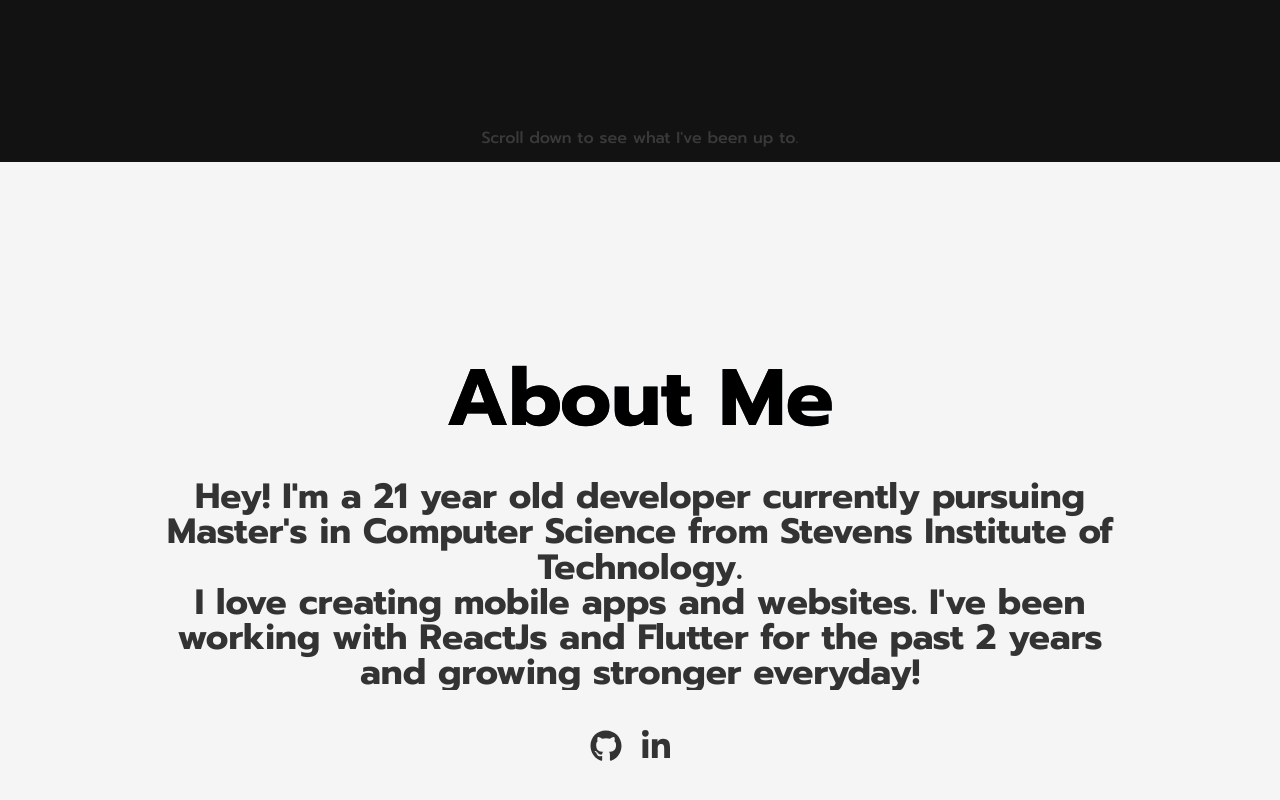
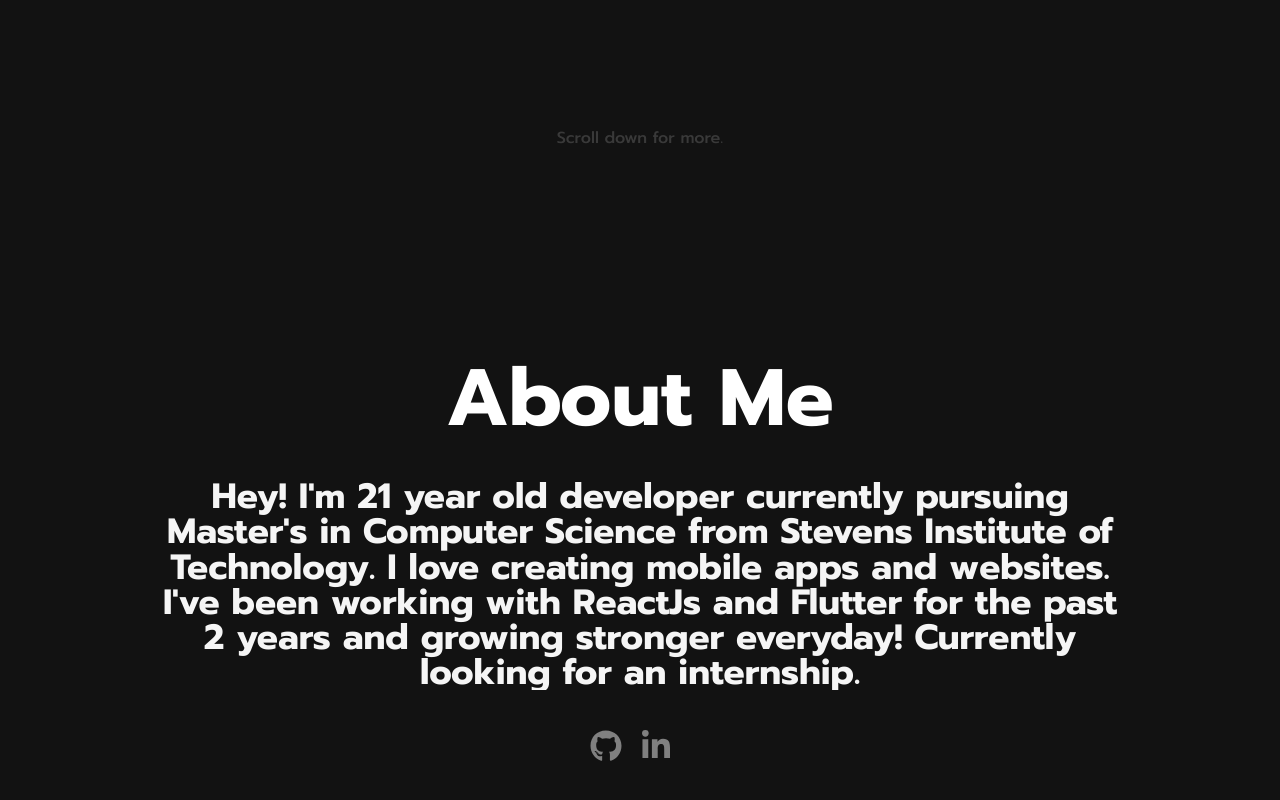
Before and after one commit to tejasraibagi26/traibagi, a React (Create React App) app: page / in a window 1280 px wide. Shown: the part 638-1438 px from the top of the page. Built offline with nearby package versions, Linux system fonts and the light colour scheme.

Commit message:
Changed background for about section

```diff
--- a/src/CSS/about.css
+++ b/src/CSS/about.css
@@ -6,7 +6,7 @@
   justify-content: center;
   align-items: center;
   overflow-x: hidden;
-  background-color: whitesmoke;
+  background-color: #121212;
 }
 
 #about .container .title {
@@ -14,7 +14,8 @@
   font-size: 5rem;
   font-weight: bold;
   line-height: 1.0062em;
-  background: -webkit-linear-gradient(
+  color: white;
+  /* background: -webkit-linear-gradient(
     to right,
     #16222a 0%,
     #3a6073 51%,
@@ -31,7 +32,7 @@
   background-clip: text;
   background-size: 300%;
   -webkit-background-clip: text;
-  -moz-background-clip: text;
+  -moz-background-clip: text; */
   margin: 40px;
   display: flex;
 }
@@ -42,9 +43,30 @@
   font-size: 2.2em;
   text-align: center;
   font-weight: bold;
-  color: #333;
+  color: whitesmoke;
   line-height: 1;
   overflow: hidden;
+}
+
+#about .container .mail {
+  margin-top: 40px;
+  text-decoration: none;
+  list-style: none;
+  padding: 10px;
+  background-color: #444;
+  border-radius: 9px;
+}
+
+#about .container .mail a {
+  color: whitesmoke;
+  font-size: 1em;
+  text-decoration: none;
+  transition: 0.3s;
+}
+
+#about .container .mail:hover {
+  background-color: #f1f1f1;
+  transform: scale(1.2);
 }
 
 #about .container .links {
@@ -56,14 +78,14 @@
 
 #about .container .links a {
   padding-right: 20px;
-  color: #333;
+  color: gray;
   transition: 100ms;
 }
 
 #about .container .links a:hover {
   transform-origin: center;
   transform: scale(1.2);
-  color: #12c2e9;
+  color: white;
 }
 
 .anim {
@@ -132,6 +154,17 @@
   }
 }
 
+@keyframes moveUp {
+  from {
+    background-color: blue;
+    height: 0px;
+  }
+  to {
+    background-color: blue;
+    height: 100%;
+  }
+}
+
 @media screen and (max-width: 800px) {
   #about .container .title {
     width: 90%;
--- a/src/Components/Landing.js
+++ b/src/Components/Landing.js
@@ -8,9 +8,7 @@ export default function Landing() {
         <h1 className="landing__title anim">
           Hey there, <br></br>I'm Tejas Raibagi and welcome to my portfolio.
         </h1>
-        <p className="landing__subtitle sub-anim">
-          Scroll down to see what I've been up to.
-        </p>
+        <p className="landing__subtitle sub-anim">Scroll down for more.</p>
       </div>
     </section>
   );
--- a/src/Components/about.js
+++ b/src/Components/about.js
@@ -64,11 +64,15 @@ export default function About() {
       <div className="container">
         <div className="title">About Me</div>
         <div className="about-me">
-          Hey! I'm a 21 year old developer currently pursuing Master's in
-          Computer Science from Stevens Institute of Technology. <br />I love
-          creating mobile apps and websites. I've been working with ReactJs and
-          Flutter for the past 2 years and growing stronger everyday!
+          Hey! I'm 21 year old developer currently pursuing Master's in Computer
+          Science from Stevens Institute of Technology. I love creating mobile
+          apps and websites. I've been working with ReactJs and Flutter for the
+          past 2 years and growing stronger everyday! Currently looking for an
+          internship.
         </div>
+        {/* <div className="mail">
+          <a href="mailto:traibagi@stevens.edu">Send email</a>
+        </div> */}
         <div className="links">
           <a
             href="https:www.github.com/tejasraibagi26"
```
